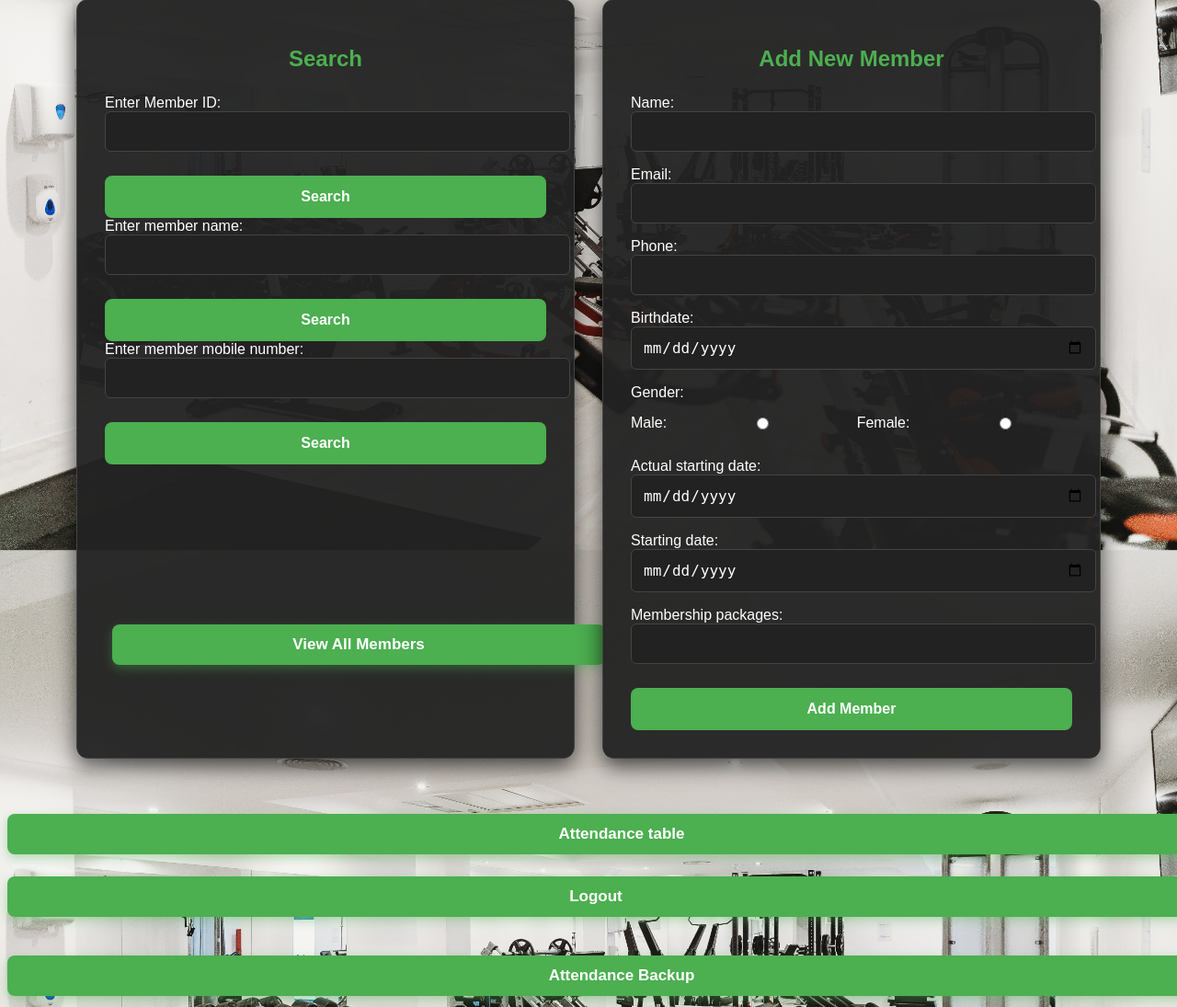
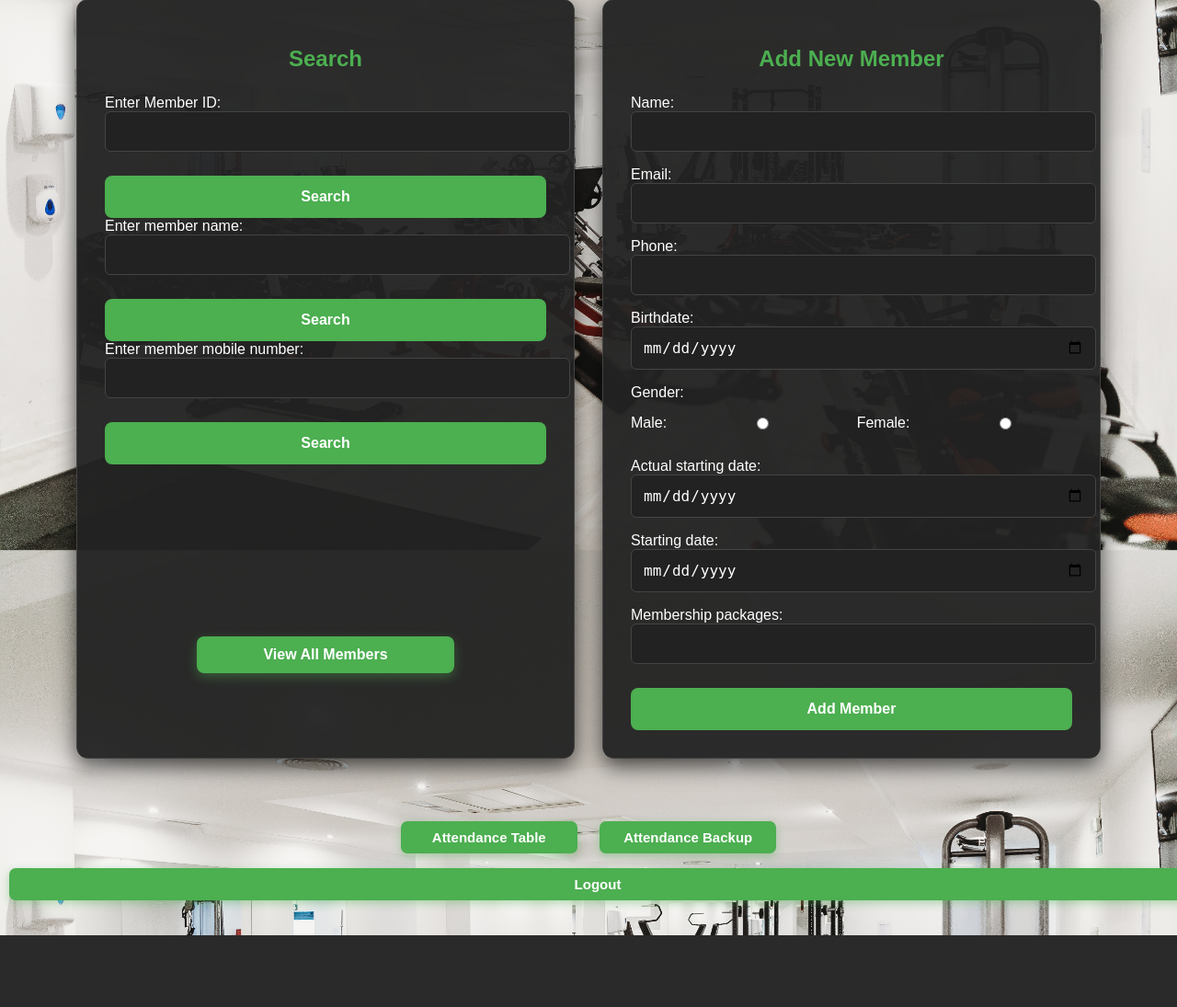
Before and after one commit to aAhmedbiram/system, a Flask app: page / in a window 1280 px wide; the page is wider, and only the part inside the window is pictured. Shown: the part 255-1350 px from the top of that part at 92% size. After the commit the page ends 1272 px from the top of that part, so only its background shows below. Run offline with Flask 3, Linux system fonts and the light colour scheme; data that the repository does not hold is empty; some libraries are stand-ins or nearby versions.

Commit message:
done colors

```diff
--- a/system_app/templates/index.html
+++ b/system_app/templates/index.html
@@ -5,7 +5,6 @@
     <meta name="viewport" content="width=device-width, initial-scale=1.0">
     <title>Rival Gym System</title>
     <style>
-        /* نفس الستايل بتاع all_members.html بالظبط */
         body {
             font-family: Arial, sans-serif;
             margin: 0;
@@ -82,9 +81,10 @@
         }
 
         button,
-        .all-members-btn,
-        .attendance-btn,
-        .attendance-backup-btn {
+        .add-new-member-button,
+        .search-member-id-button,
+        .search-member-name-button,
+        .search-member-phone-button {
             background-color: #4caf50;
             color: white;
             padding: 14px;
@@ -99,9 +99,10 @@
         }
 
         button:hover,
-        .all-members-btn:hover,
-        .attendance-btn:hover,
-        .attendance-backup-btn:hover {
+        .add-new-member-button:hover,
+        .search-member-id-button:hover,
+        .search-member-name-button:hover,
+        .search-member-phone-button:hover {
             background-color: #66d66a;
             transform: scale(1.03);
         }
@@ -131,81 +132,67 @@
             border-color: #e53935;
         }
 
-        .logout {
-            background-color: #555 !important;
+        /* زر View All Members - متوسط وفي المنتصف */
+        .center-box .all-members-btn {
+            display: block !important;
+            background: #4caf50 !important;
+            color: white !important;
+            padding: 11px 20px !important;
+            margin: 25px auto 0 auto !important;
+            width: 240px !important;
+            text-align: center !important;
+            border-radius: 8px !important;
+            font-size: 16px !important;
+            font-weight: bold !important;
+            text-decoration: none !important;
+            box-shadow: 0 4px 12px rgba(76, 175, 80, 0.4) !important;
+            transition: all 0.3s !important;
         }
 
-        .logout:hover {
-            background-color: #777 !important;
+        .center-box .all-members-btn:hover {
+            background: #66d66a !important;
+            transform: translateY(-3px) !important;
+            box-shadow: 0 8px 20px rgba(76, 175, 80, 0.5) !important;
         }
 
-        .center-box a {
-            display: block;
-            width: 100%;
-            text-align: center;
-            background: #2196F3;
-            padding: 14px;
-            border-radius: 8px;
-            color: white;
-            text-decoration: none;
-            font-weight: bold;
-            margin-top: 20px;
-        }
-
-        .center-box a:hover {
-            background: #42a5f5;
-        }
-        /* الأزرار التلاتة اللي تحت: حجم متوسط، أزرق/أخضر، شكل موحد وأنيق */
+        /* الأزرار اللي تحت - صغيرة ومرتبة */
         .attendance-btn,
-.all-members-btn,
         .attendance-backup-btn,
         .logout {
             display: inline-block !important;
-    background: #2196F3 !important;          /* أزرق حلو */
+            background: #4caf50 !important;
             color: white !important;
-    padding: 12px 28px !important;
-    margin: 12px 8px !important;
+            padding: 9px 16px !important;
+            margin: 8px 10px !important;
             border: none !important;
-    border-radius: 8px !important;
-    font-size: 17px !important;
+            border-radius: 7px !important;
+            font-size: 15px !important;
             font-weight: bold !important;
             text-decoration: none !important;
             cursor: pointer !important;
-    min-width: 220px !important;
+            min-width: 160px !important;
             text-align: center !important;
-    box-shadow: 0 4px 12px rgba(33, 150, 243, 0.4) !important;
+            box-shadow: 0 3px 10px rgba(76, 175, 80, 0.4) !important;
             transition: all 0.3s ease !important;
         }
 
         .attendance-btn:hover,
-.all-members-btn:hover,
-.attendance-backup-btn:hover,
-.logout:hover {
-    background: #42a5f5 !important;
-    transform: translateY(-3px) !important;
-    box-shadow: 0 8px 20px rgba(33, 150, 243, 0.5) !important;
-}
-
-/* لو عايز لون أخضر بدل الأزرق (اختار واحد بس من الاتنين) */
-.attendance-btn,
-.all-members-btn,
-.attendance-backup-btn,
-.logout {
-    background: #4caf50 !important;           /* أخضر */
-    box-shadow: 0 4px 12px rgba(76, 175, 80, 0.4) !important;
-}
-.attendance-btn:hover,
-.all-members-btn:hover,
         .attendance-backup-btn:hover,
         .logout:hover {
             background: #66d66a !important;
-    box-shadow: 0 8px 20px rgba(76, 175, 80, 0.5) !important;
+            transform: translateY(-2px) !important;
+            box-shadow: 0 6px 16px rgba(76, 175, 80, 0.5) !important;
+        }
+
+        /* ترتيب الأزرار اللي تحت في السطر */
+        .bottom-buttons {
+            text-align: center;
+            margin: 30px 0;
         }
     </style>
 </head>
 <body>
 
-    <!-- Flash Messages -->
     {% with messages = get_flashed_messages(with_categories=true) %}
       {% if messages %}
         {% for category, message in messages %}
@@ -290,13 +277,14 @@
         </section>
     </div>
 
-    <br>
-    <a class="attendance-btn" href="{{ url_for('attendance_table')}}">Attendance table</a>
-    <form action="{{ url_for('logout') }}" method="get">
+    <!-- الأزرار اللي تحت - صغيرة ومرتبة -->
+    <div class="bottom-buttons">
+        <a class="attendance-btn" href="{{ url_for('attendance_table')}}">Attendance Table</a>
+        <a class="attendance-backup-btn" href="/attendance_backup">Attendance Backup</a>
+        <form action="{{ url_for('logout') }}" method="get" style="display: inline;">
             <button class="logout" type="submit">Logout</button>
         </form>
-    <br>
-    <a class="attendance-backup-btn" href="/attendance_backup">Attendance Backup</a>
+    </div>
 
 </body>
 </html>
```
Lines whose indentation alone changed are shown as unchanged.
